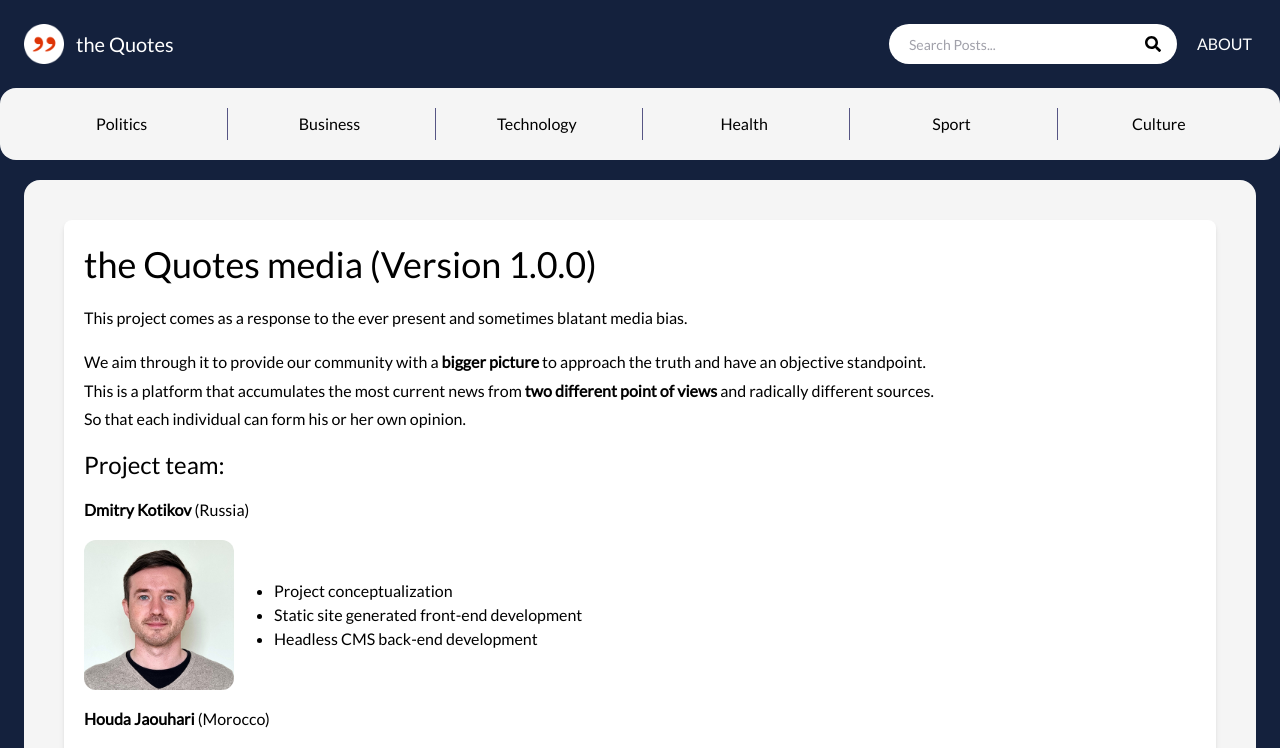
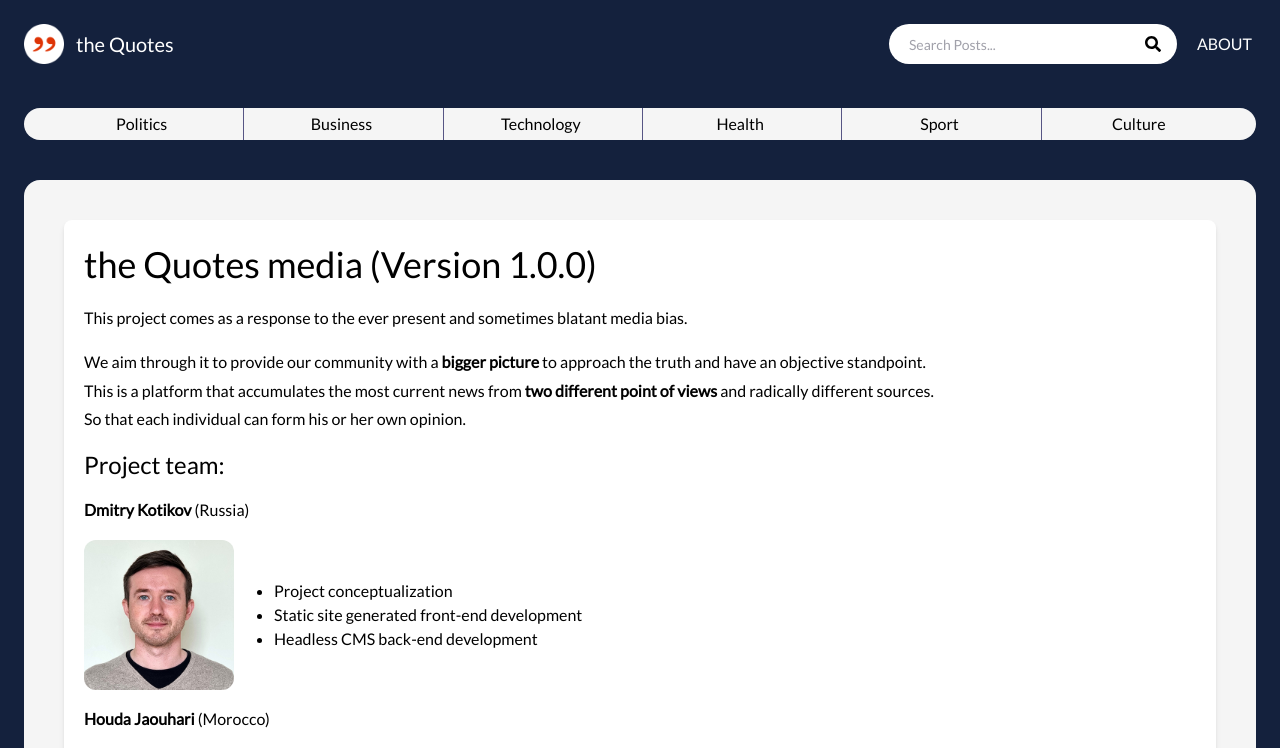
Before and after one commit to mielenyvin/thequotes_dark, a Next.js app: page /about in a window 1280 px wide. Shown: the top 748 px of the page. Built offline with nearby package versions, Linux system fonts and the light colour scheme.

Commit message:
design updates

```diff
--- a/components/Layout.js
+++ b/components/Layout.js
@@ -25,9 +25,10 @@ export default function Layout({title, keywords, desciprtion, children, categori
 
             <Header />
 
-<div className='bg-qgrey sm:bg-qlitegray sm:rounded-2xl container mx-auto p-0'>
+<div className='mx-6'>
+<div className='bg-qgrey sm:bg-qlitegray sm:rounded-2xl container mx-auto p-0 '>
 <CategoryList categories={categories} />
-</div>
+</div></div>
 
 <div className='pb-0 sm:pb-5'></div>
 <div className='sm:mx-6 sm:h-(screen-12)  mb-auto'>
```
